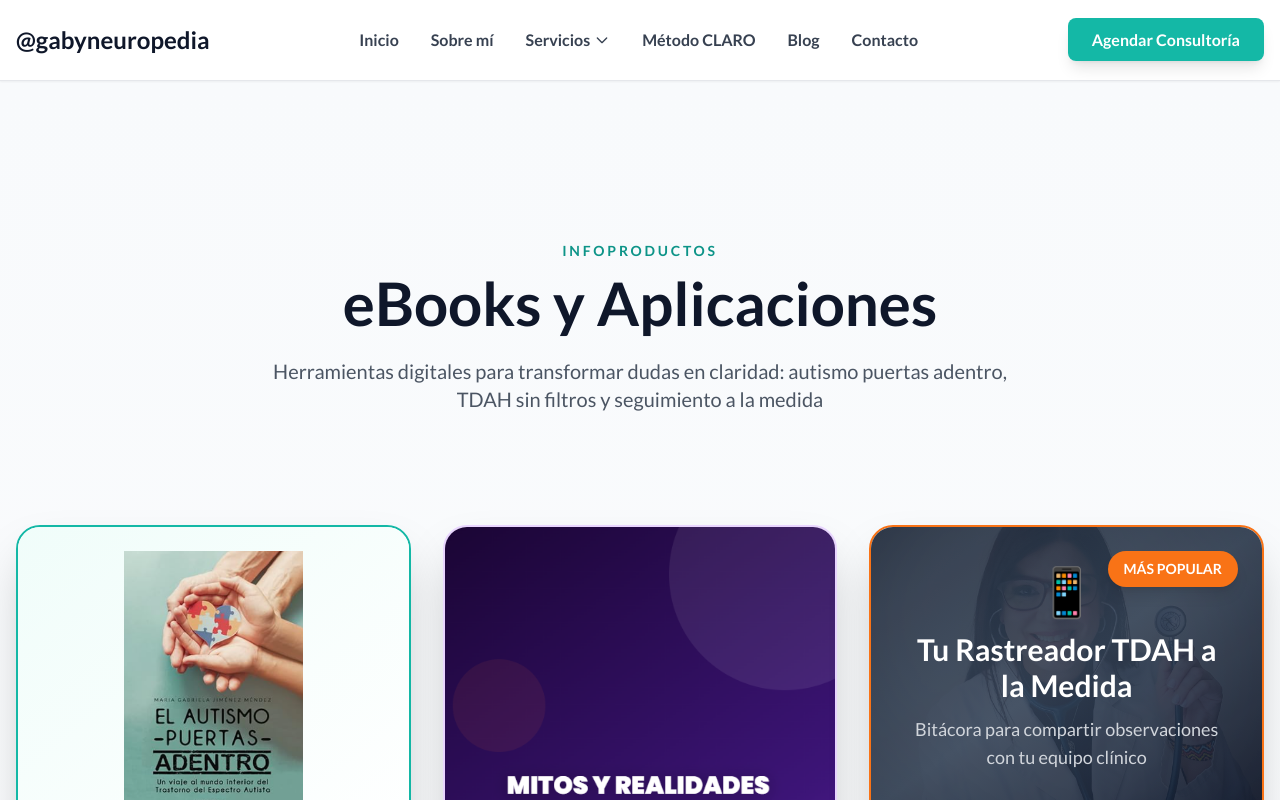
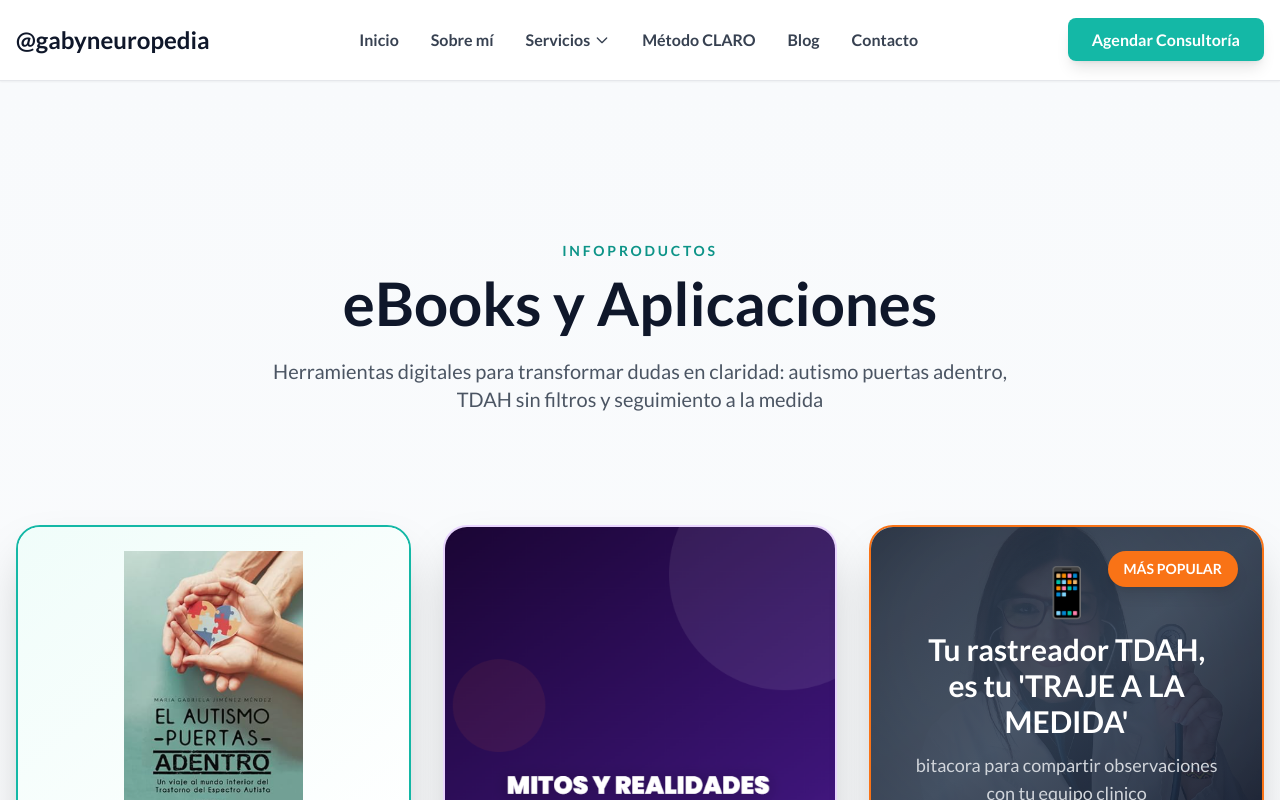
Before and after one commit to victogarcia4/gabyneuropedia-online-store, a Next.js app: page /servicios/infoproductos in a window 1280 px wide. Shown: the top 800 px of the page. Built offline with nearby package versions, Linux system fonts and the light colour scheme; no server answers.

Commit message:
update ebook CTA and ADHD tracker copy

```diff
--- a/src/app/servicios/infoproductos/page.tsx
+++ b/src/app/servicios/infoproductos/page.tsx
@@ -158,7 +158,9 @@ export default function InfoproductosPage() {
 
                 {/* CTA Button */}
                 <Link
-                  href="/api/checkout?buy=ebook"
+                  href="https://buy.stripe.com/3cIdRa8AV2UA0ABcHI8IU00"
+                  target="_blank"
+                  rel="noopener noreferrer"
                   className="block w-full bg-purple-600 text-white text-center px-6 py-4 rounded-xl font-bold text-base hover:bg-purple-700 transition shadow-lg hover:shadow-purple-500/20"
                 >
                   Comprar Ahora
@@ -188,10 +190,10 @@ export default function InfoproductosPage() {
                 <div className="relative z-10">
                   <div className="text-4xl lg:text-5xl mb-4">📱</div>
                   <h2 className="font-cormorant text-2xl lg:text-3xl font-bold mb-3">
-                    Tu Rastreador TDAH a la Medida
+                    Tu rastreador TDAH, es tu 'TRAJE A LA MEDIDA'
                   </h2>
                   <p className="text-base lg:text-lg text-gray-300">
-                    Bitácora para compartir observaciones con tu equipo clínico
+                    bitacora para compartir observaciones con tu equipo clinico
                   </p>
                 </div>
               </div>
```
